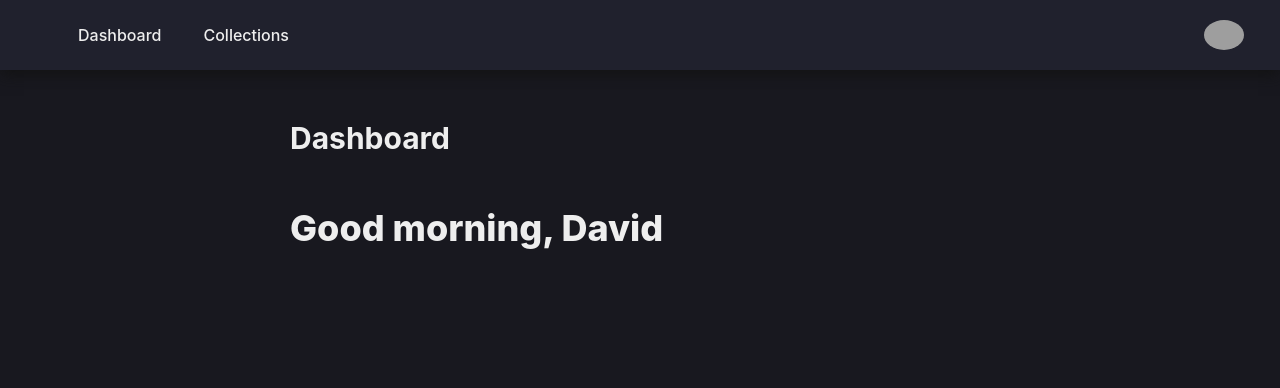
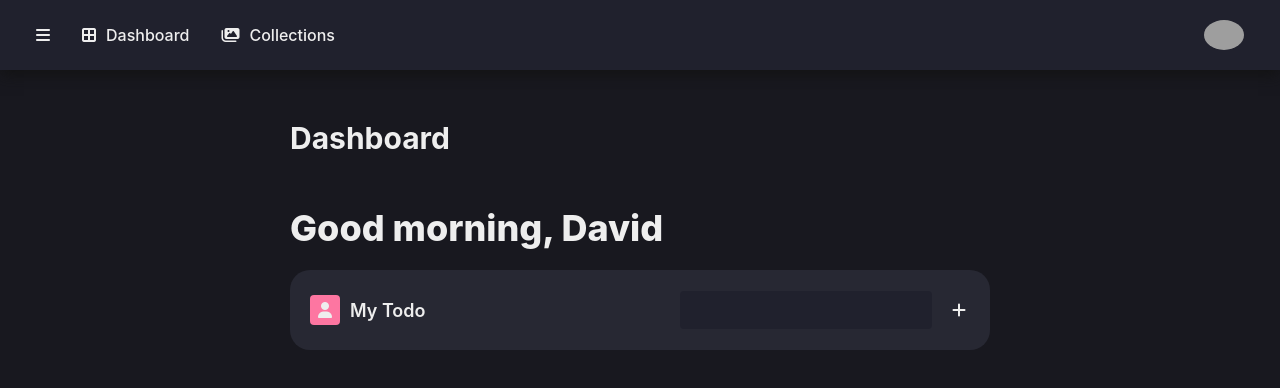
Before and after one commit to CleverProgrammers/redis-todo-frontend, a React (Create React App) app: page / in a window 1280 px wide. Shown: the top 388 px of the page. Built offline with nearby package versions, Linux system fonts and the light colour scheme; grey boxes are pictures that could not be loaded.

Commit message:
✅ ADD: Todolist Item

```diff
--- a/public/index.html
+++ b/public/index.html
@@ -5,6 +5,10 @@
     <link rel="icon" href="%PUBLIC_URL%/favicon.ico" />
     <meta name="viewport" content="width=device-width, initial-scale=1" />
     <meta name="theme-color" content="#000000" />
+    <script
+      src="https://kit.fontawesome.com/f1b887a66b.js"
+      crossorigin="anonymous"
+    ></script>
     <meta
       name="description"
       content="Web site created using create-react-app"
--- a/src/App.js
+++ b/src/App.js
@@ -1,5 +1,6 @@
 import styled from 'styled-components'
 import Header from './components/Header'
+import TodoList from './components/TodoList'
 
 function App() {
   return (
@@ -10,6 +11,7 @@ function App() {
           <TodoContent>
             <Title>Dashboard</Title>
             <Greeting>Good morning, David</Greeting>
+            <TodoList />
           </TodoContent>
         </MainContent>
       </Main>
--- /dev/null
+++ b/src/components/TodoList.js
@@ -0,0 +1,77 @@
+import { useEffect, useState } from 'react'
+import styled from 'styled-components'
+
+const TodoList = () => {
+  const [input, setInput] = useState('')
+
+  return (
+    <Wrapper>
+      <TodoCategoryHeader>
+        <CategoryIcon>
+          <i className={'fas fa-user'} />
+        </CategoryIcon>
+        <Title>My Todo</Title>
+        <TodoInput value={input} onChange={e => setInput(e.target.value)} />
+        <AddTodo className='fas fa-plus' />
+      </TodoCategoryHeader>
+    </Wrapper>
+  )
+}
+
+export default TodoList
+
+const Wrapper = styled.div`
+  background-color: #20212d;
+  margin-bottom: 30px;
+  border-radius: 20px;
+  overflow: hidden;
+`
+
+const TodoCategoryHeader = styled.div`
+  background-color: #272833;
+  height: 50px;
+  display: flex;
+  align-items: center;
+  padding: 15px 20px;
+`
+
+const CategoryIcon = styled.div`
+  height: 30px;
+  width: 30px;
+  border-radius: 4px;
+  display: flex;
+  align-items: center;
+  justify-content: center;
+  margin-right: 10px;
+  background-color: #fd76a1;
+`
+
+const Title = styled.div`
+  flex: 1;
+  font-size: 18px;
+  font-weight: 600;
+`
+
+const AddTodo = styled.i`
+  padding: 10px 16px;
+  border-radius: 4px;
+  margin-right: -12px;
+
+  &:hover {
+    background-color: #20212d;
+    transition: 0.3s;
+    cursor: pointer;
+  }
+`
+
+const TodoInput = styled.input`
+  height: 30px;
+  font-size: 18px;
+  outline: none;
+  background-color: #20212d;
+  border: none;
+  border-radius: 4px;
+  color: white;
+  padding: 4px 10px;
+  margin-right: 4px;
+`
```
